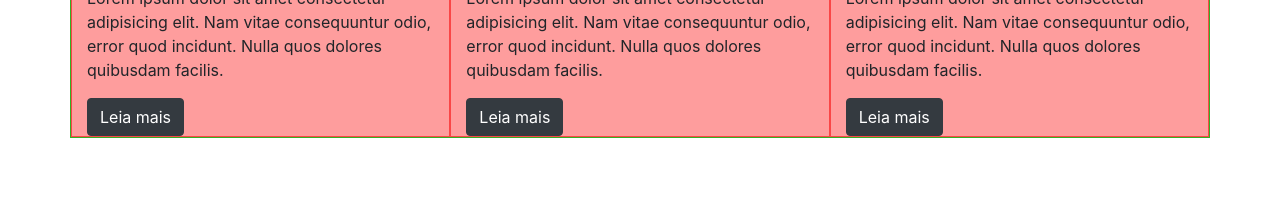
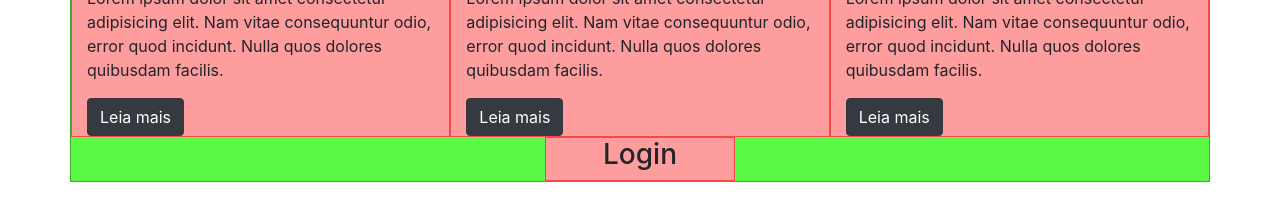
Before and after one commit to gabrielCesarino/bootstrap4, a plain HTML site: page apoio-grid.html in a window 1280 px wide. Shown: the part 62-282 px from the top of the page. Drawn offline with nearby package versions, Linux system fonts and the light colour scheme.

Commit message:
boostrap: offset

```diff
--- a/apoio-grid.html
+++ b/apoio-grid.html
@@ -31,7 +31,7 @@
     <div class="container marcador-container">
 
       <div class="row">
-        <div class="marcador col-md-6 col-xl-4">
+        <div class="marcador col-md-6 col-lg-4 col-xl-4">
           <h2>Lorem, ipsum dolor.</h2>
           <p>Lorem ipsum dolor sit amet consectetur adipisicing elit. Nam vitae consequuntur odio, error quod incidunt. Nulla quos dolores quibusdam facilis.</p>
           <button class="btn btn-dark ">Leia mais</button>
@@ -47,7 +47,19 @@
           <button class="btn btn-dark ">Leia mais</button>
         </div>
       </div>
+
+      <!--Testing offset-->
+
+    <div class="row">
+      <div class="col-sm-2 marcador offset-sm-5">
+          <h3 class="text-center">Login</h3>
+      </div>
+
     </div>
+
+    </div>
+
+
 
 
 
```
